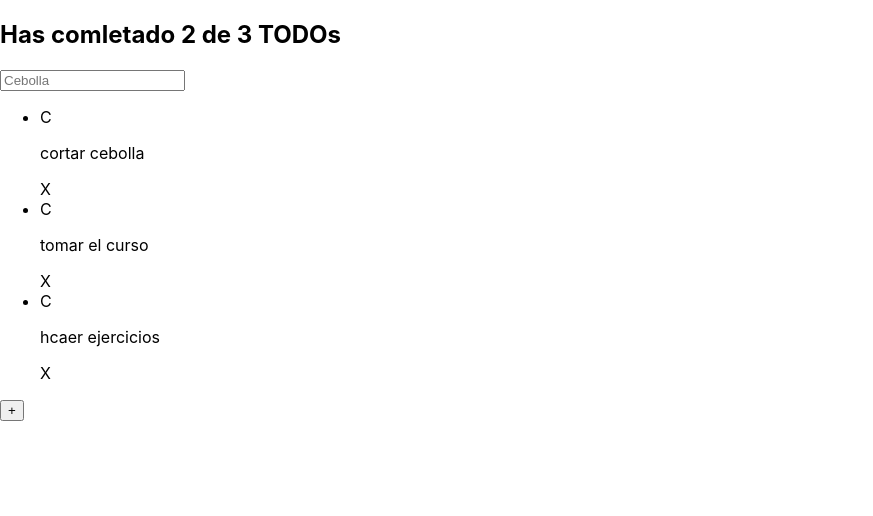
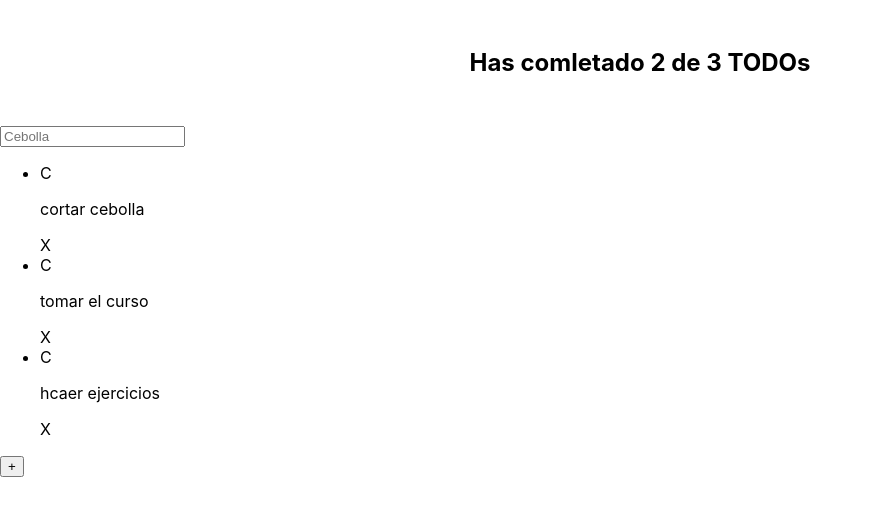
Before and after one commit to mariokarajallo/introduccion-react, a React (Create React App) app: page / in a window 1280 px wide. Shown: the top 516 px of the page, without its empty margins (0-873 px from the left). Built offline with nearby package versions, Linux system fonts and the light colour scheme.

Commit message:
create TodoCounter.css

```diff
--- /dev/null
+++ b/src/TodoCounter.css
@@ -0,0 +1,7 @@
+.TodoCounter {
+    font-size: 24px;
+    text-align: center;
+    margin: 0;
+    padding: 48px;
+
+}
--- a/src/TodoCounter.jsx
+++ b/src/TodoCounter.jsx
@@ -1,7 +1,7 @@
 import React from "react";
-
+import "./TodoCounter.css";
 function TodoCounter() {
-  return <h2> Has comletado 2 de 3 TODOs</h2>;
+  return <h2 className="TodoCounter"> Has comletado 2 de 3 TODOs</h2>;
 }
 
 export { TodoCounter };
```
